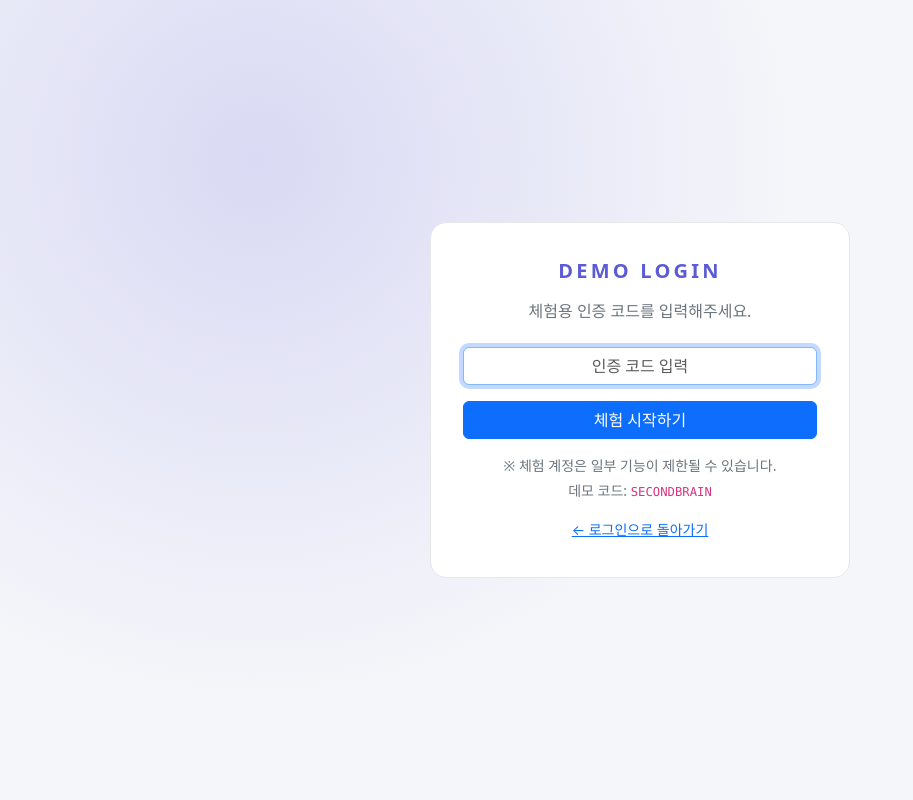
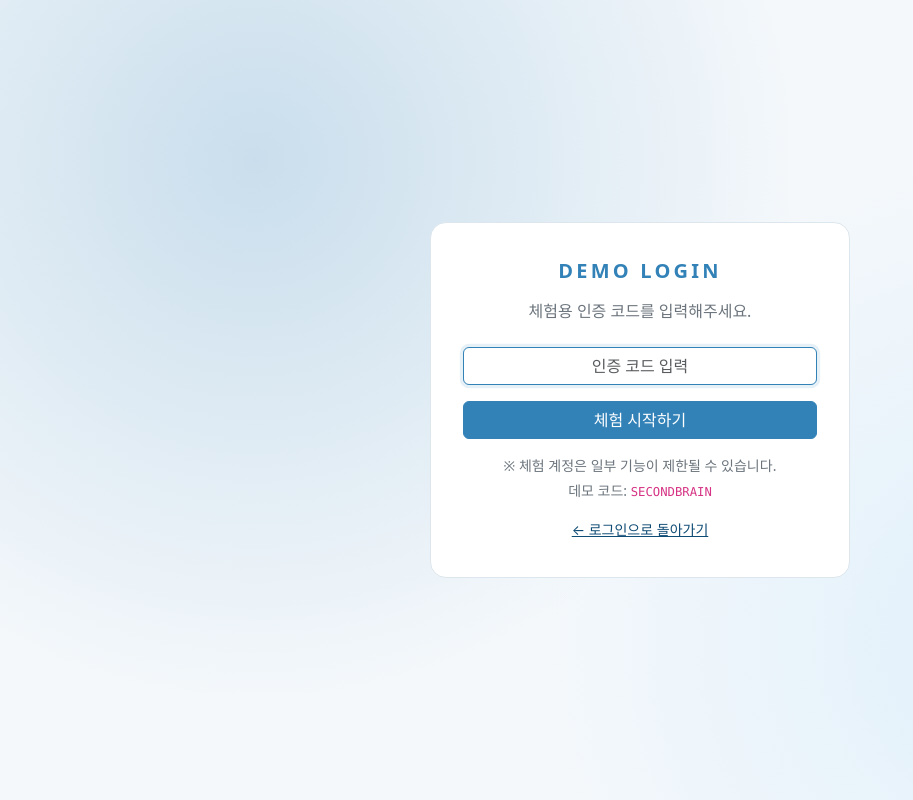
Before and after one commit to StandOut-0/Private-Pjt_Sbrain, a Django app: page /login/demo/ in a window 1280 px wide. Shown: the whole page, without its empty margins (0-913 px from the left). Run offline with Django 5.2, Linux system fonts and the light colour scheme; some web fonts are replaced.

Commit message:
[FRONT] 브랜딩 컬러 팔레트 및 Pretendard 폰트 적용
- CSS 변수/Bootstrap primary 를 #1B262C / #0F4C75 / #3282B8 / #BBE1FA 로 교체
- 다크 모드 팔레트도 동일 브랜딩 기준으로 재정의
- Pretendard Variable 웹폰트 CDN 연결

```diff
--- a/front/static/css/app.css
+++ b/front/static/css/app.css
@@ -1,26 +1,71 @@
+/* Brand palette: #1B262C(ink) / #0F4C75(deep) / #3282B8(accent) / #BBE1FA(light) */
 :root {
   --sb-sidebar-width: 240px;
   --sb-topbar-height: 56px;
-  --sb-accent: #5b5bd6;
-  --sb-accent-soft: rgba(91, 91, 214, 0.12);
+  --sb-ink: #1b262c;
+  --sb-deep: #0f4c75;
+  --sb-accent: #3282b8;
+  --sb-light: #bbe1fa;
+  --sb-accent-soft: rgba(50, 130, 184, 0.12);
   --sb-surface: #ffffff;
-  --sb-bg: #f5f6fa;
-  --sb-border: #e5e7eb;
-  --sb-muted: #6b7280;
+  --sb-bg: #f4f8fb;
+  --sb-border: #dde6ed;
+  --sb-muted: #5c6b73;
+
+  --bs-primary: #3282b8;
+  --bs-primary-rgb: 50, 130, 184;
+  --bs-link-color: #0f4c75;
+  --bs-link-color-rgb: 15, 76, 117;
+  --bs-link-hover-color: #3282b8;
 }
 
 [data-bs-theme='dark'] {
-  --sb-accent: #8b8bf0;
-  --sb-accent-soft: rgba(139, 139, 240, 0.18);
-  --sb-surface: #17181d;
-  --sb-bg: #0f1014;
-  --sb-border: #2a2c34;
-  --sb-muted: #9ca3af;
+  --sb-ink: #bbe1fa;
+  --sb-deep: #3282b8;
+  --sb-accent: #6fb3dd;
+  --sb-light: #bbe1fa;
+  --sb-accent-soft: rgba(111, 179, 221, 0.18);
+  --sb-surface: #1b262c;
+  --sb-bg: #121b20;
+  --sb-border: #2b3a42;
+  --sb-muted: #9fb3bd;
+
+  --bs-primary: #3282b8;
+  --bs-primary-rgb: 50, 130, 184;
+  --bs-link-color: #bbe1fa;
+  --bs-link-color-rgb: 187, 225, 250;
+  --bs-link-hover-color: #6fb3dd;
+}
+
+.btn-primary {
+  --bs-btn-bg: var(--sb-accent);
+  --bs-btn-border-color: var(--sb-accent);
+  --bs-btn-hover-bg: var(--sb-deep);
+  --bs-btn-hover-border-color: var(--sb-deep);
+  --bs-btn-active-bg: var(--sb-deep);
+  --bs-btn-active-border-color: var(--sb-deep);
+  --bs-btn-disabled-bg: var(--sb-accent);
+  --bs-btn-disabled-border-color: var(--sb-accent);
+}
+
+.form-control:focus,
+.form-select:focus {
+  border-color: var(--sb-accent);
+  box-shadow: 0 0 0 0.2rem var(--sb-accent-soft);
+}
+
+.form-check-input:checked {
+  background-color: var(--sb-accent);
+  border-color: var(--sb-accent);
+}
+
+.progress-bar {
+  background-color: var(--sb-accent);
 }
 
 body.sb-body {
   background: var(--sb-bg);
-  font-family: 'Pretendard', system-ui, -apple-system, 'Segoe UI', 'Noto Sans KR', sans-serif;
+  font-family: 'Pretendard Variable', 'Pretendard', system-ui, -apple-system, 'Segoe UI', 'Noto Sans KR', sans-serif;
 }
 
 /* Layout */
@@ -290,7 +335,7 @@ body.sb-body {
   z-index: 1040;
   border-radius: 999px;
   padding: 12px 20px;
-  box-shadow: 0 10px 24px rgba(91, 91, 214, 0.35);
+  box-shadow: 0 10px 24px rgba(15, 76, 117, 0.35);
 }
 
 .sb-chat-panel {
@@ -361,7 +406,8 @@ body.sb-body {
   display: flex;
   align-items: center;
   justify-content: center;
-  background: radial-gradient(circle at 20% 20%, rgba(91, 91, 214, 0.18), transparent 45%), var(--sb-bg);
+  background: radial-gradient(circle at 20% 20%, rgba(50, 130, 184, 0.22), transparent 45%),
+    radial-gradient(circle at 80% 80%, rgba(187, 225, 250, 0.35), transparent 40%), var(--sb-bg);
 }
 
 .sb-auth-card {
--- a/front/templates/base.html
+++ b/front/templates/base.html
@@ -5,6 +5,7 @@
   <meta charset="utf-8">
   <meta name="viewport" content="width=device-width, initial-scale=1">
   <title>{% block title %}Second Brain{% endblock %}</title>
+  <link href="https://cdn.jsdelivr.net/gh/orioncactus/pretendard@v1.3.9/dist/web/variable/pretendardvariable-dynamic-subset.min.css" rel="stylesheet">
   <link href="https://cdn.jsdelivr.net/npm/bootstrap@5.3.3/dist/css/bootstrap.min.css" rel="stylesheet">
   <link href="https://cdn.jsdelivr.net/npm/bootstrap-icons@1.11.3/font/bootstrap-icons.min.css" rel="stylesheet">
   <link href="{% static 'css/app.css' %}" rel="stylesheet">
```
